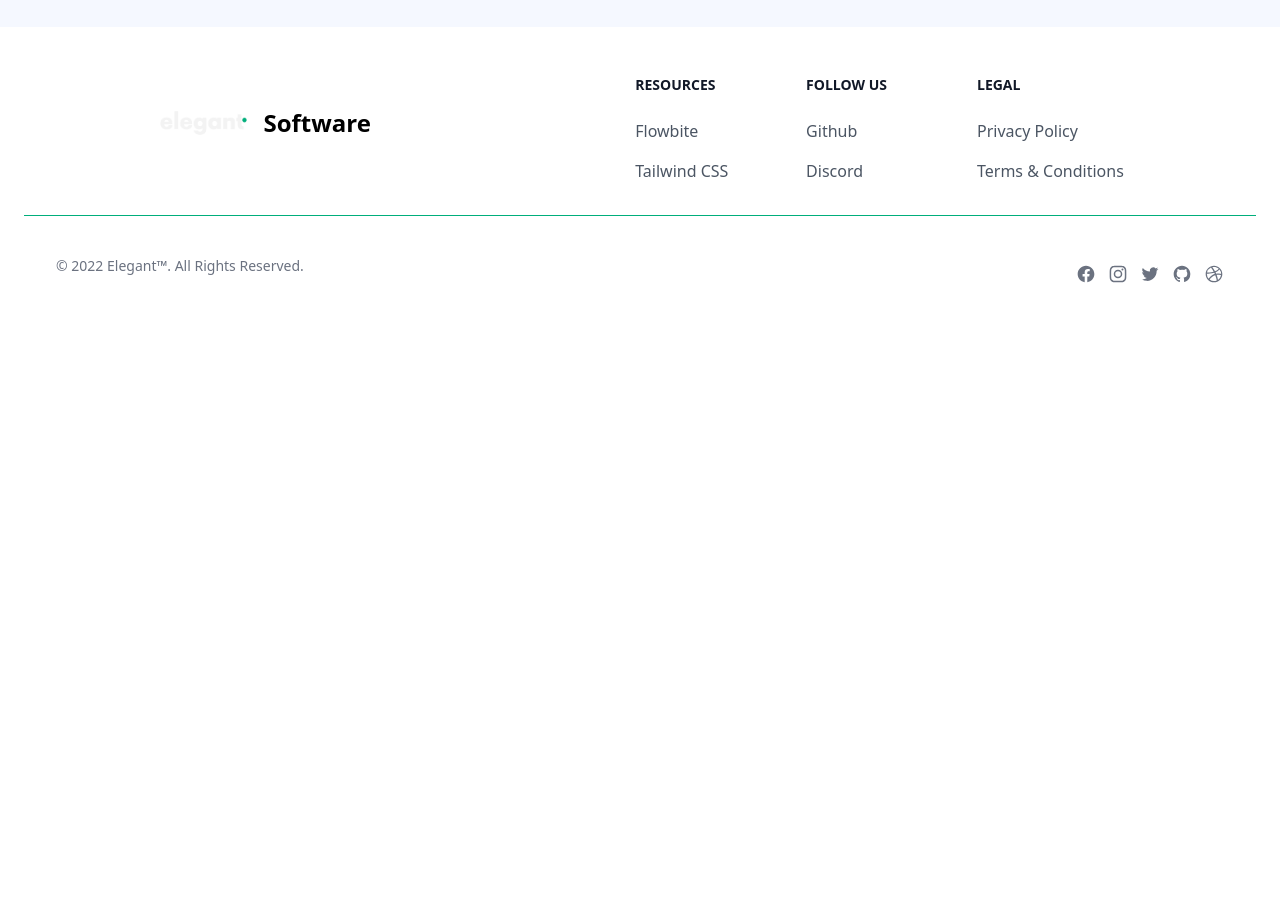
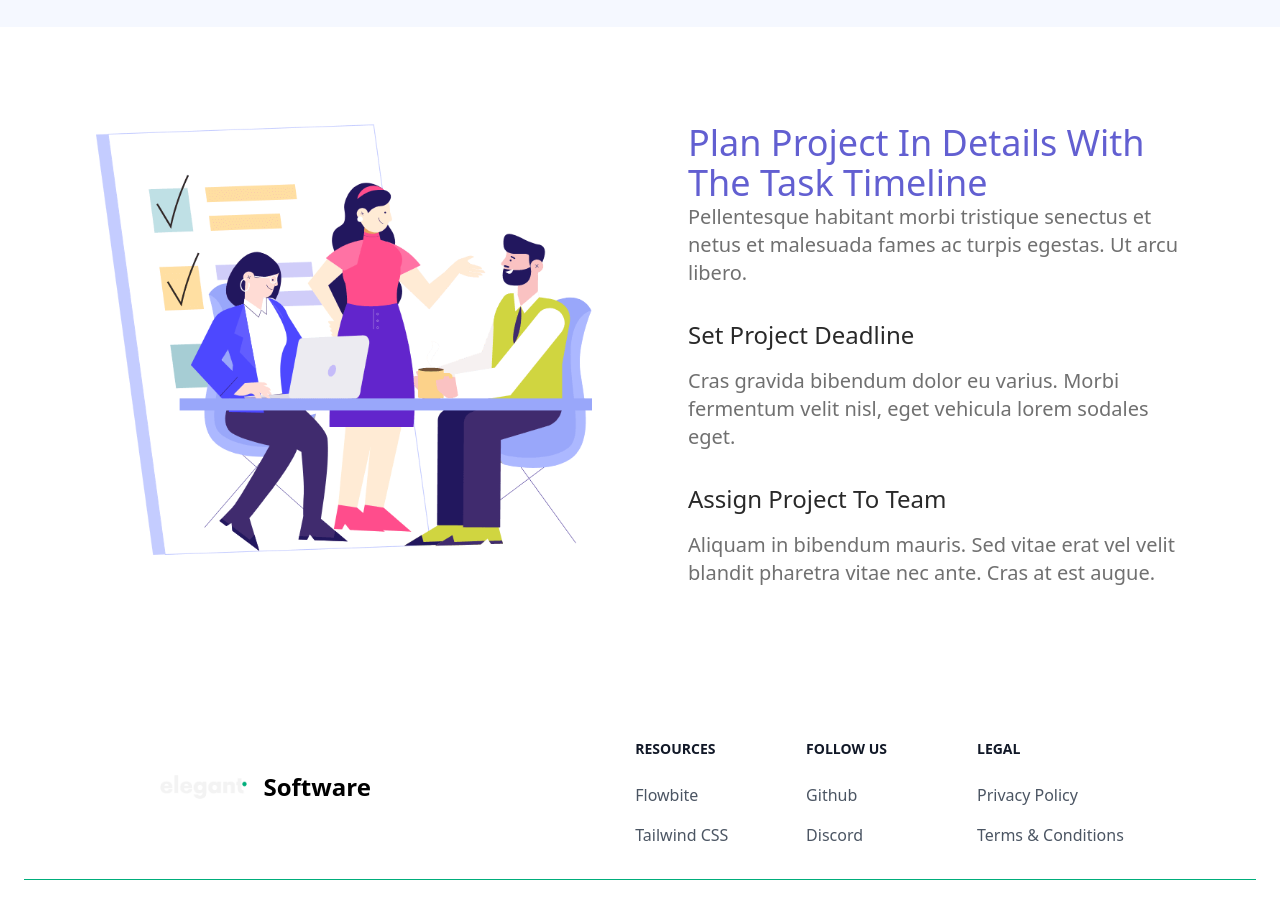
Before and after one commit to yaserdemet/elegant-react, a React (Create React App) app: page / in a window 1280 px wide. Shown: the part 2380-3299 px from the top of the page. Before the commit the page ends 2688 px from the top, so only its background shows below. Built offline with nearby package versions, Linux system fonts and the light colour scheme.

Commit message:
projectComp.

```diff
--- a/src/App.css
+++ b/src/App.css
@@ -57,3 +57,12 @@
   justify-content: start;
   flex-wrap: wrap;
 }
+
+/* project components */
+
+@media screen and (max-width: 992px){
+  .projects {
+    display: flex;
+    flex-direction: column-reverse;
+  }
+}
--- /dev/null
+++ b/src/components/Projects.jsx
@@ -0,0 +1,42 @@
+import React from "react";
+import Project from "../assets/images/feature22.png";
+
+const Projects = () => {
+  return (
+    <section className="mx-24  mt-24  mb-24 ">
+      <div className="grid grid-cols-2 gap-24 projects">
+        <div className="">
+          <img src={Project} alt="Project" />
+        </div>
+
+        <div className=" ">
+          <h4 className="text-[#625fd1] text-4xl leading-10 ">
+            Plan Project In Details With The Task Timeline
+          </h4>
+          <p className="text-left text-[#707070] mb-8 text-xl">
+            Pellentesque habitant morbi tristique senectus et netus et malesuada
+            fames ac turpis egestas. Ut arcu libero.
+          </p>
+
+          <h5 className="font-medium text-2xl text-[#292929] mb-4">
+            Set Project Deadline
+          </h5>
+
+          <p className="text-left text-[#707070] mb-8 text-xl">
+            Cras gravida bibendum dolor eu varius. Morbi fermentum velit nisl,
+            eget vehicula lorem sodales eget.
+          </p>
+          <h5 className="font-medium text-2xl text-[#292929] mb-4 ">
+            Assign Project To Team
+          </h5>
+          <p className="text-left text-[#707070] mb-8 text-xl">
+            Aliquam in bibendum mauris. Sed vitae erat vel velit blandit
+            pharetra vitae nec ante. Cras at est augue.
+          </p>
+        </div>
+      </div>
+    </section>
+  );
+};
+
+export default Projects;
--- a/src/pages/Home.jsx
+++ b/src/pages/Home.jsx
@@ -2,6 +2,7 @@ import React from 'react'
 import Cards from '../components/Cards'
 import FirstSection from '../components/FirstSection'
 import IconSection from '../components/IconSection'
+import Projects from '../components/Projects'
 
 const Home = () => {
   return (
@@ -9,6 +10,7 @@ const Home = () => {
         <FirstSection />
         <IconSection />
         <Cards />
+        <Projects />
     </div>
   )
 }
```
